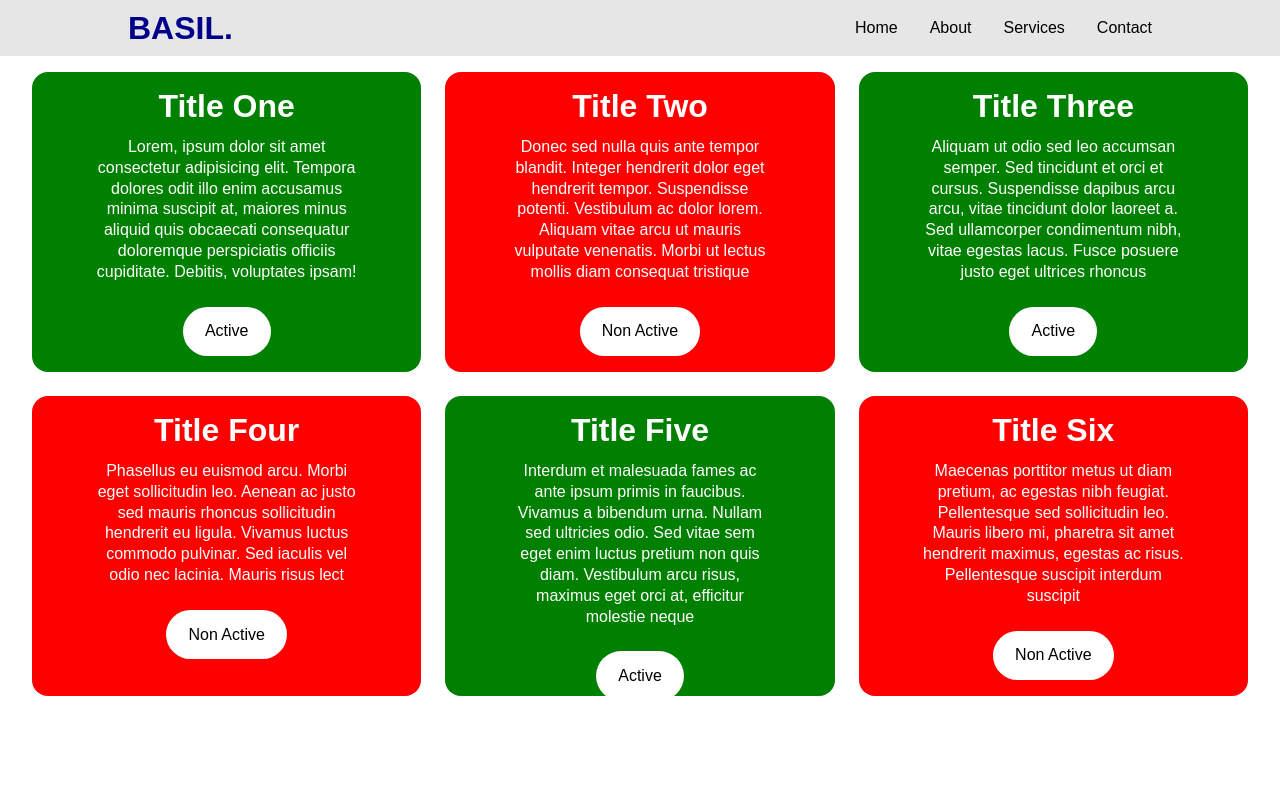
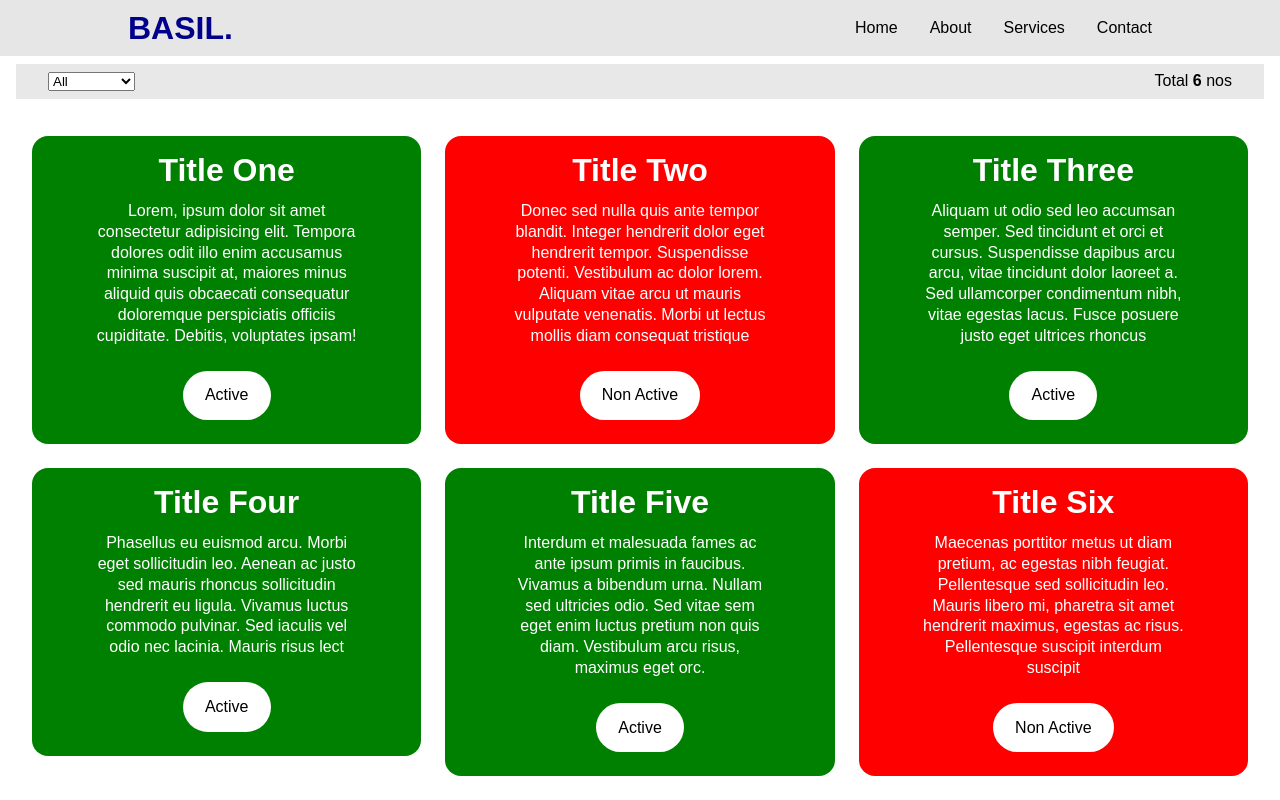
Before and after one commit to iambasilp/React-zero-to-master, a React (Create React App) app: page / in a window 1280 px wide. Built offline with nearby package versions, Linux system fonts and the light colour scheme.

Commit message:
React State

```diff
--- a/src/Components/List/List.css
+++ b/src/Components/List/List.css
@@ -1,8 +1,8 @@
 .list{
     position: absolute;
-    top: 3.5rem;
+    top: 7.5rem;
     margin: 1rem 2rem;
     display: grid;
-    grid-template-columns: repeat(3,1fr);
+    grid-template-columns: repeat(auto-fit, minmax(350px,1fr));
     gap: 1.5rem;
 }
--- a/src/Components/List/List.js
+++ b/src/Components/List/List.js
@@ -23,11 +23,11 @@ const data = [
     {
         title: "Title Four",
         desc: "Phasellus eu euismod arcu. Morbi eget sollicitudin leo. Aenean ac justo sed mauris rhoncus sollicitudin hendrerit eu ligula. Vivamus luctus commodo pulvinar. Sed iaculis vel odio nec lacinia. Mauris risus lect",
-        isActive: false,
+        isActive: true,
     },
     {
         title: "Title Five",
-        desc: "Interdum et malesuada fames ac ante ipsum primis in faucibus. Vivamus a bibendum urna. Nullam sed ultricies odio. Sed vitae sem eget enim luctus pretium non quis diam. Vestibulum arcu risus, maximus eget orci at, efficitur molestie neque",
+        desc: "Interdum et malesuada fames ac ante ipsum primis in faucibus. Vivamus a bibendum urna. Nullam sed ultricies odio. Sed vitae sem eget enim luctus pretium non quis diam. Vestibulum arcu risus, maximus eget orc.",
         isActive: true,
     },
     {
@@ -37,11 +37,35 @@ const data = [
     },
 ]
 export default class List extends Component {
+    constructor(props) {
+        super(props)
+        this.state = {
+            MainData: data,
+            isActive:'all'
+        }
+    }
+    handleisActive = (event) => {
+        let value = event.target.value
+
+        this.setState({
+            isActive:value
+        })
+    }
     render() {
+        const {MainData,isActive} = this.state
+        const newArray = data.filter((obj) => {
+            if (isActive === 'all') {
+                return true;
+            } else if (isActive === 'active') {
+                return obj.isActive === true
+            } else if (isActive === 'non-active') {
+                return obj.isActive === false
+            }
+        })
         return (
-            <Tools>
+            <Tools handleisActive={this.handleisActive}>
                 <div className='list'>
-                    {data.map((obj) => {
+                    {newArray.map((obj) => {
                         return <ListItem title={obj.title} desc={obj.desc} isActive={obj.isActive} />
                     })}
                 </div>
--- a/src/Components/List/ListItem.css
+++ b/src/Components/List/ListItem.css
@@ -3,8 +3,11 @@
     background-color: darkblue;
     color: white;
     padding: 1rem 2rem 1.5rem;
-    height: 300px;
+    height: auto;
     border-radius:1rem;
+    display: flex;
+    flex-direction: column;
+    align-items: center;
 }
 .card__title{
     margin-bottom: .75rem;
--- /dev/null
+++ b/src/Components/Tools.css
@@ -0,0 +1,11 @@
+.tools__box {
+  background-color: rgb(232,232,232);
+  padding: 0.5rem 2rem;
+  color:black;
+  position: absolute;
+  top: 4rem;
+  left: 1rem;
+  right: 1rem;
+  display: flex;
+  justify-content: space-between;
+}
--- a/src/Components/Tools.js
+++ b/src/Components/Tools.js
@@ -1,10 +1,21 @@
 import React, { Component } from 'react'
-
+import './Tools.css'
 export default class Tools extends Component {
   render() {
-    const {children} = this.props
+    const {children,handleisActive} = this.props
+    const onlyChildren = React.Children.only(children)
+    const count = React.Children.count(onlyChildren.props.children)
     return (
       <div className='tools'>
+        <div className="tools__box">
+
+           <select name="status" onChange={handleisActive} >
+                <option value="all">All</option>
+                <option value="active">Active</option>
+                <option value="non-active">Non Active</option>
+           </select>
+           <span>Total <b>{count}</b> nos</span>
+        </div>
         {children}
       </div>
     )
```
